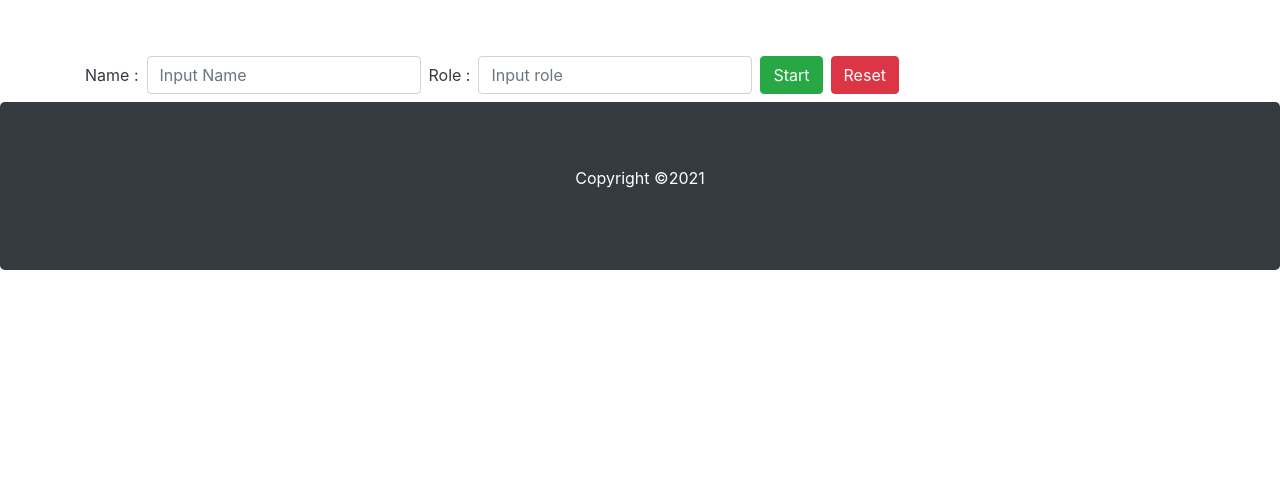
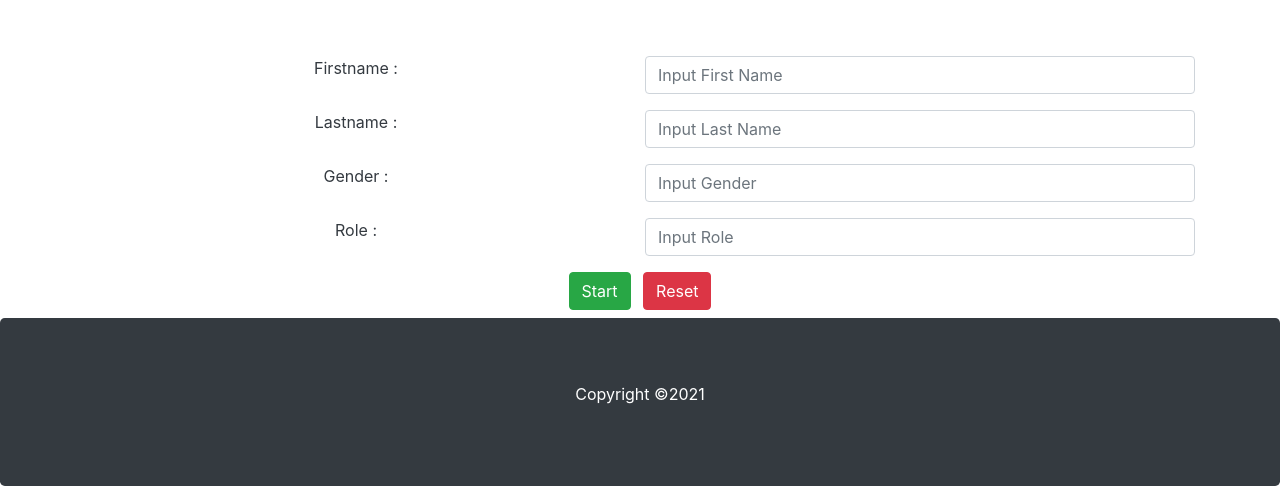
Before and after one commit to felixfilipi/E-eyes, a PHP site: page /frontend/training.php in a window 1280 px wide. Shown: the part 56-560 px from the top of the page. Run offline with PHP 8.4, Linux system fonts and the light colour scheme; data that the repository does not hold is empty.

Commit message:
Update training.php

```diff
--- a/backend/frontend/training.php
+++ b/backend/frontend/training.php
@@ -40,14 +40,45 @@
 </nav>
 
 <div class="container mt-5">
-  <form class="form-inline" action="datatraining.php">
-	<label for="name" class="mr-sm-2 text-dark">Name : </label>
-	<input class="form-control mb-2 mr-sm-2 mt-2" type="text" id="name" name="name" placeholder="Input Name">
-	<label for="role" class="mr-sm-2 text-dark">Role : </label>
-	<input class="form-control mb-2 mr-sm-2 mt-2" type="text" id="role" name="role" placeholder="Input role">
-	<br>
-	<button type="submit" class="btn btn-success mb-2 mt-2">Start</button>
-	<button type="reset" class="btn btn-danger ml-2 mb-2 mt-2">Reset</button>
+  <form action="<?php echo htmlspecialchars($_SERVER["PHP_SELF"]); ?>" method = "post">
+  <div class="form-row <?php echo (!empty($firstname_err)) ? 'has-error' : ''; ?>">
+	  <div class="col">
+		<label for="firstname" class="mb-2 mr-sm-2 mt-2 text-dark">Firstname : </label>
+	  </div>
+	  <div class="col">
+		<input class="form-control mb-2 mr-sm-2 mt-2" type="text" value="<?php echo $firstname; ?>" name="firstname" placeholder="Input First Name">
+		<span class="help-block"><?php echo $firstname_err ?></span>
+	  </div>
+  </div>
+  <div class="form-row <?php echo (!empty($lastname_err)) ? 'has-error' : ''; ?>">
+	<div class="col">
+		<label for="lastname" class="mb-2 mr-sm-2 mt-2 text-dark">Lastname : </label>
+	</div>
+	<div class="col">
+		<input class="form-control mb-2 mr-sm-2 mt-2" type="text" value="<?php echo $lastname; ?>" name="lastname" placeholder="Input Last Name">
+		<span class="help-block"><?php echo $lastname_err ?></span>
+	</div>
+  </div>
+  <div class="form-row <?php echo (!empty($gender_err)) ? 'has-error' : ''; ?>">
+	<div class="col">
+		<label for="gender" class="mb-2 mr-sm-2 mt-2 text-dark">Gender : </label>
+	</div>
+	<div class="col">
+		<input class="form-control mb-2 mr-sm-2 mt-2" type="text" value="<?php echo $gender; ?>" name="gender" placeholder="Input Gender">
+		<span class="help-block"><?php echo $gender_err ?></span>
+	</div>
+  </div>
+  <div class="form-row <?php echo (!empty($role_err)) ? 'has-error' : ''; ?>">
+	<div class="col">
+		<label for="role" class="mb-2 mr-sm-2 mt-2 text-dark">Role : </label>
+	</div>
+	<div class="col">
+		<input class="form-control mb-2 mr-sm-2 mt-2" type="text" value="<?php echo $role; ?>" name="role" placeholder="Input Role">
+		<span class="help-block"><?php echo $role_err ?></span>
+	</div>
+  </div>
+  <button type="submit" class="btn btn-success mb-2 mt-2">Start</button>
+  <button type="reset" class="btn btn-danger ml-2 mb-2 mt-2">Reset</button>
   </form>
 </div>
 
```
